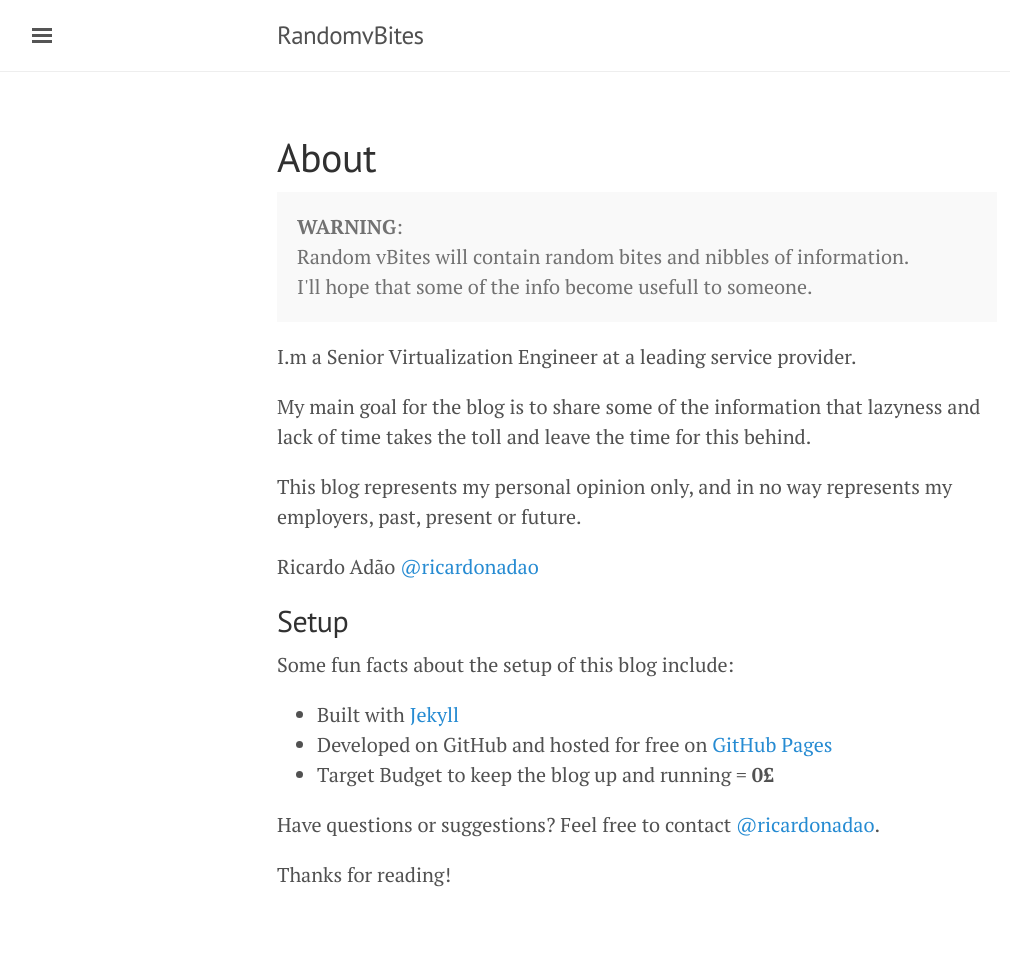
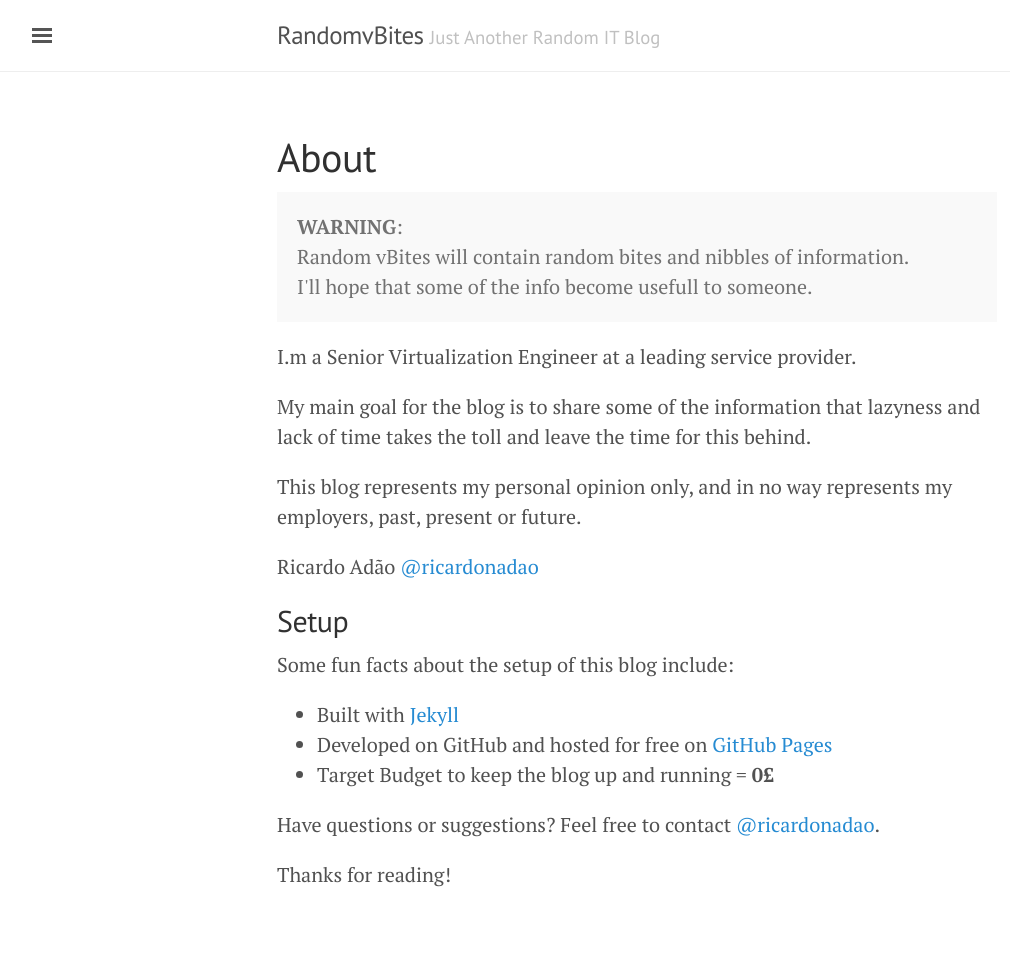
Before and after one commit to RandomvBites/randomvbites.github.io, a Jekyll site: the page built from about.md, in a window 1280 px wide. Shown: the whole page, without its empty margins (3-1013 px from the left). Built offline with Jekyll 4.4.1, drawn with Linux system fonts in a browser that asks for light colours.

Commit message:
- trying to fix

```diff
--- a/_config.yml
+++ b/_config.yml
@@ -5,24 +5,34 @@
 # For technical reasons, this file is *NOT* reloaded automatically when you use
 # 'jekyll serve'. If you change this file, please restart the server process.
 
+# Dependencies
+
+highlighter: pygments
+
+# Build settings
+markdown: kramdown
+
+gems: [jekyll-paginate]
+
+
 # Site settings
 title: RandomvBites
-version: 1.0
+tagline: "Just Another Random IT Blog"
+description: 'Random vBites grabbing some bites and nibbles of knowledge.
+  Contacts <a href="https://twitter.com/ricardonadao" target="_blank">@ricardonadao</a> or <a href="mailto:ricardo.adao@gmail.com">email</a>
+'
+#baseurl: "" # the subpath of your site, e.g. /blog
+url: "http://randomvbites.github.io" # the base hostname & protocol for your site
+paginate: 10
+
 email: ricardo.adao@gmail.com
-description: > # this means to ignore newlines until "baseurl:"
-
-  Random vBites grabbing some bites and nibbles of knowledge.
-  Contacts <a href="https://twitter.com/ricardonadao" target="_blank">@ricardonadao</a> or <a href="mailto:ricardo.adao@gmail.com">email</a>
-
-baseurl: "" # the subpath of your site, e.g. /blog
-url: "http://randomvbites.github.io" # the base hostname & protocol for your site
 twitter_username: ricardonadao
 github_username:  randomvbites
 
+#Custom Vars
+version: 1.0
+
 # Jekyll Config
-#host: 0.0.0.0
-#port: 4000
-#incremental: true
-
-# Build settings
-markdown: kramdown
+host: 0.0.0.0
+port: 4000
+incremental: true
```
